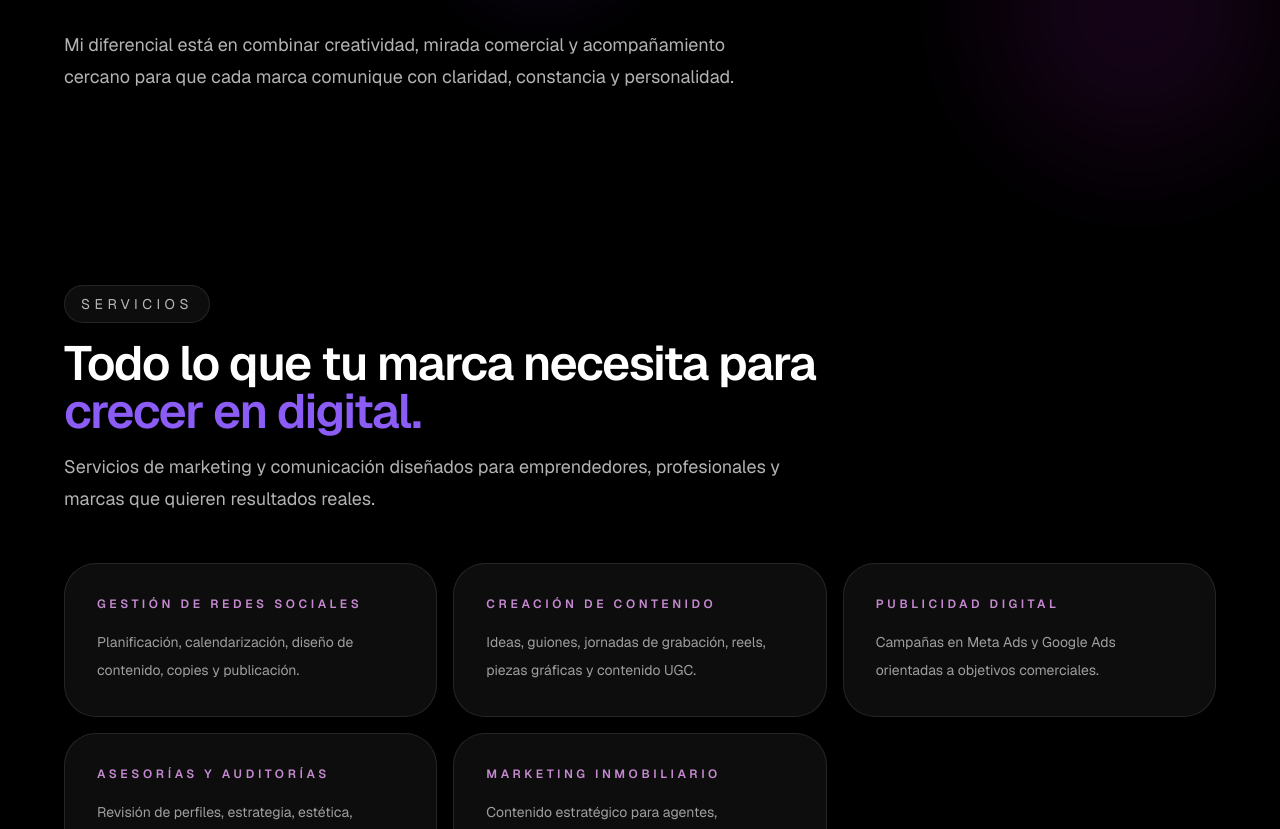
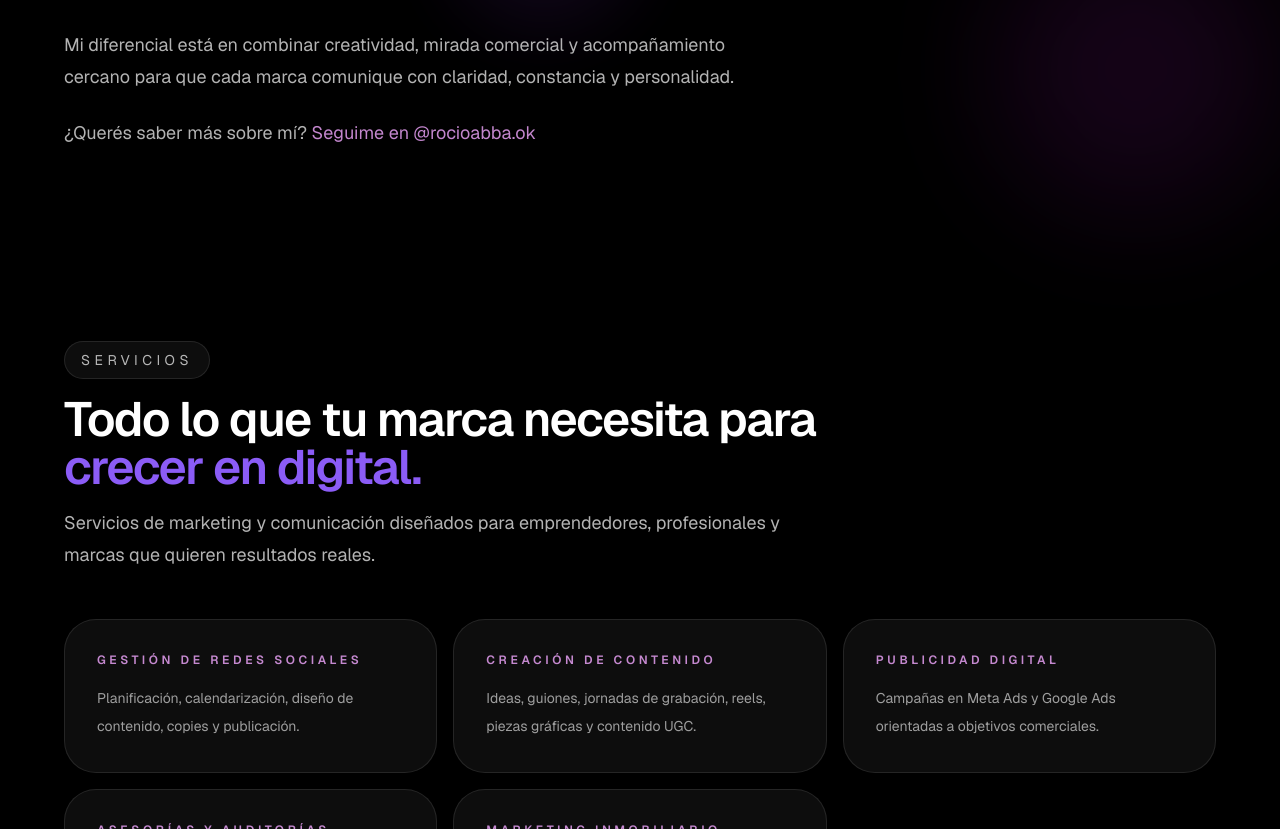
Before and after one commit to leanmaga/matchdigital.ar, a Next.js app: page / in a window 1280 px wide. Shown: the part 1605-2434 px from the top of the page. Built offline with nearby package versions, Linux system fonts and the light colour scheme.

Commit message:
agregar cuenta personal de ig

```diff
--- a/src/components/AboutSection.js
+++ b/src/components/AboutSection.js
@@ -31,6 +31,17 @@ export default function AboutSection() {
               acompañamiento cercano para que cada marca comunique con claridad,
               constancia y personalidad.
             </p>
+            <p className="max-w-2xl text-base leading-8 text-white/70 sm:text-lg">
+              ¿Querés saber más sobre mí?{" "}
+              <a
+                href="https://www.instagram.com/rocioabba.ok/"
+                target="_blank"
+                rel="noopener noreferrer"
+                className="max-w-2xl text-base leading-8  sm:text-lg text-fuchsia-300/80 hover:text-fuchsia-300 transition"
+              >
+                Seguime en @rocioabba.ok
+              </a>
+            </p>
           </div>
         </div>
       </div>
```
